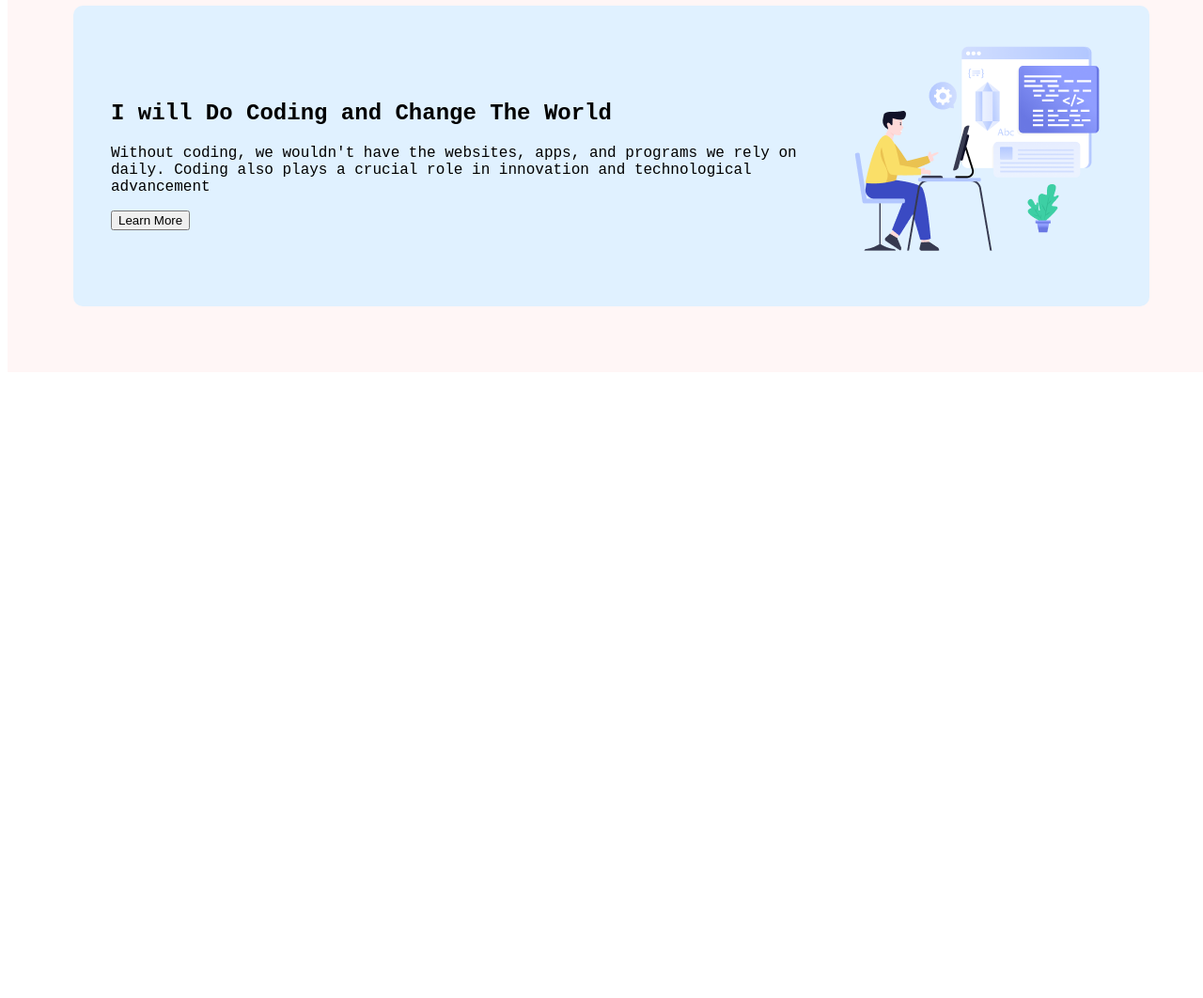
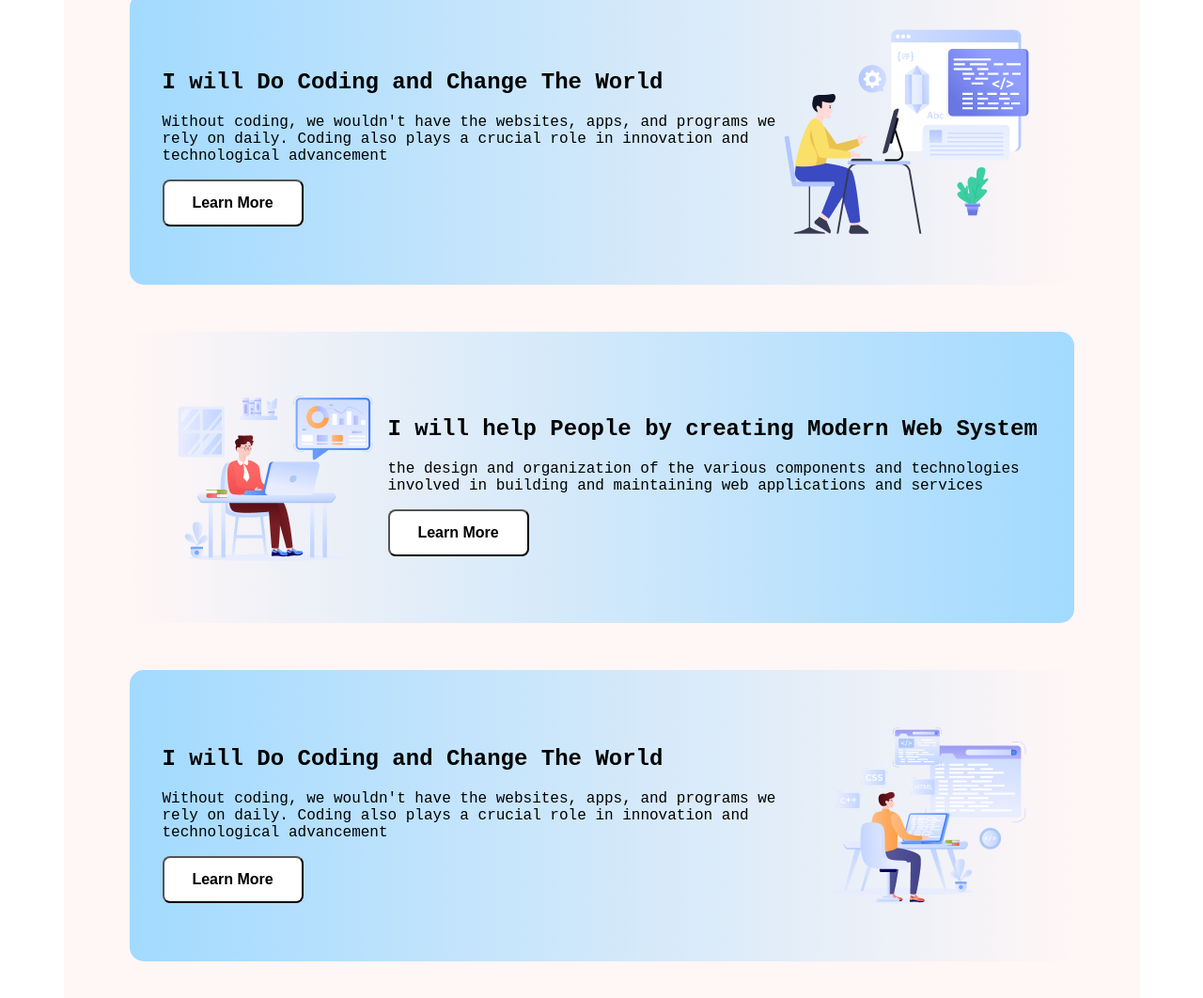
Before and after one commit to rafiulhasan1/F1-assignment-B10, a plain HTML site: page index.html in a window 1280 px wide. Shown: the part 1082-2144 px from the top of the page at 94% size. Before the commit the page ends 1486 px from the top, so only its background shows below. Drawn offline with Linux system fonts and the light colour scheme; a web font is replaced by a local one.

Commit message:
developer part all added

```diff
--- a/css/style.css
+++ b/css/style.css
@@ -9,9 +9,7 @@
 /* main part started */
 main{
     width: 1145px;
-    background-color: rgb(255, 246, 246);
     margin: 0px auto;
-    padding: 70px;
 }
 
 /* header part started */
@@ -44,14 +42,36 @@ main{
 }
 
 /* development part started */
+.development{
+    background-color: rgb(255, 246, 246);
+    padding: 70px;
+    margin-bottom: 100px;
+    border-radius: 20px;
+}
+
 .dp-part{
     text-align: center;
 }
 
+#dp-bg{
+    background-image: linear-gradient(to right, rgba(255,0,0,0), rgb(162, 218, 255));
+}
+
 .dp-container{
     display: flex;
-    background-color: rgb(224, 241, 255);
+    background-image: linear-gradient(to left, rgba(255,0,0,0), rgb(162, 218, 255));
     align-items: center;
-    padding: 40px;
-    border-radius: 10px;
+    padding: 35px;
+    border-radius: 15px;
+    margin-bottom: 50px;
 }
+
+.btn-primary{
+    width: 150px;
+    height: 50px;
+    border-radius: 8px;
+    background-color: white;
+    color: black;
+    font-weight: 600;
+    font-size: 16px;
+}
--- a/index.html
+++ b/index.html
@@ -19,6 +19,7 @@
 
     <main>
         <!-- development part start -->
+        <section class="development">
             <div class="dp-part">
                 <h1>Why Web Development??</h1>
                 <p>Web development is a fast-paced and challenging career, centered on creative problem-solving and continuous innovation. As a web developer you'll work with a multidisciplinary team of designers, other developers, and marketers to realize your projects.</p>
@@ -31,6 +32,23 @@
                 </div>
                 <img src="./assets/Layer_1.png" alt="">
             </section>
+            <section id="dp-bg" class="dp-container">
+                <img src="./assets/Group 3.png" alt="">
+                <div>
+                    <h2>I will help People by creating Modern Web System</h2>
+                    <p>the design and organization of the various components and technologies involved in building and maintaining web applications and services</p>
+                    <button class="btn-primary">Learn More</button>
+                </div>
+            </section>
+            <section class="dp-container">
+                <div>
+                    <h2>I will Do Coding and Change The World</h2>
+                    <p>Without coding, we wouldn't have the websites, apps, and programs we rely on daily. Coding also plays a crucial role in innovation and technological advancement</p>
+                    <button class="btn-primary">Learn More</button>
+                </div>
+                <img src="./assets/Group 4.png" alt="">
+            </section>
+        </section>
     </main>
 
     <footer></footer>
```
Lines whose indentation alone changed are shown as unchanged.
